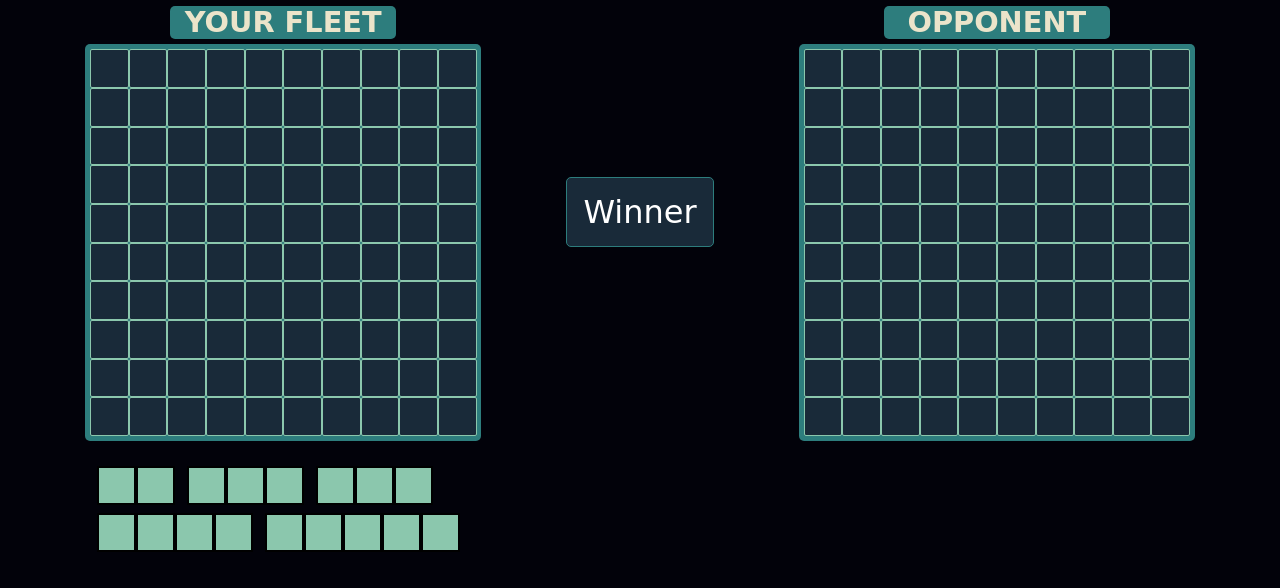
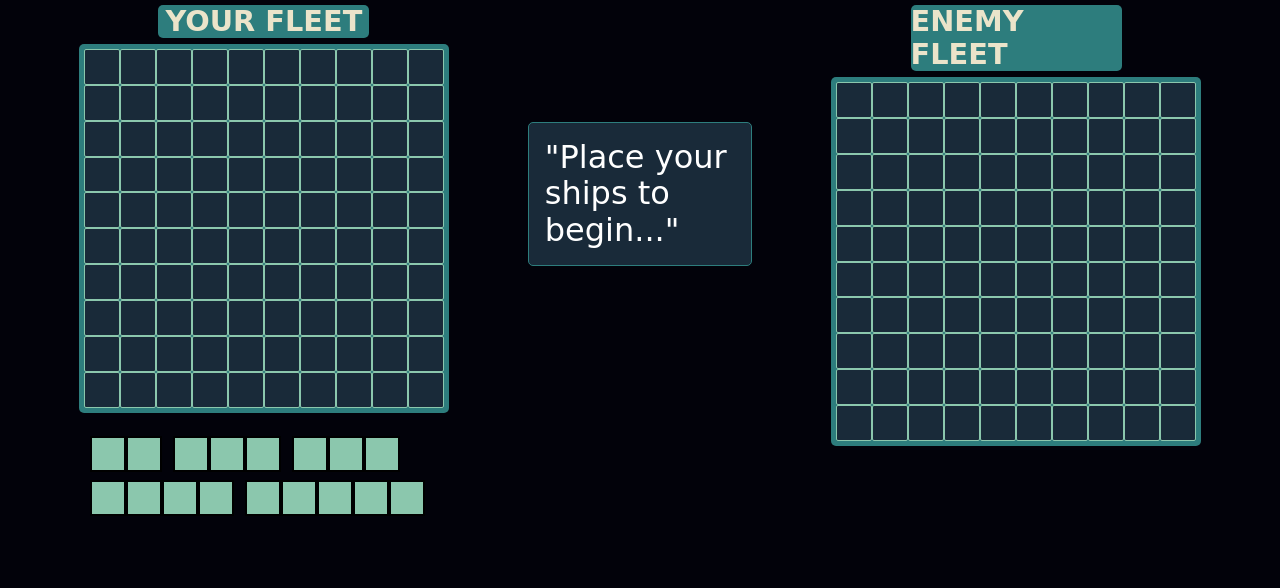
Before and after one commit to compsci16/battleship, a React app: page src/index.html in a window 1280 px wide. Built offline with nearby package versions, Linux system fonts and the light colour scheme; a web font is replaced by a local one.

Commit message:
Added status box, icon pointer

```diff
--- a/src/index.html
+++ b/src/index.html
@@ -11,14 +11,16 @@
 
 <body>
     <div class="container">
-        <div class="board">
+        <div class="board" data-id="1">
             <div class="title">YOUR FLEET</div>
             <div class="grid" data-id="1"></div>
             <div class="ship-yard" data-id="1"></div>
         </div>
-        <div class="status">Winner</div>
-        <div class="board">
-            <div class="title">OPPONENT</div>
+        <div class="status">
+            <div class='instructions'>"Place your ships to begin..."</div>
+        </div>
+        <div class="board" data-id="1">
+            <div class="title">ENEMY FLEET</div>
             <div class="grid" data-id="2"></div>
             <div class="ship-yard" data-id="2"></div>
         </div>
```
